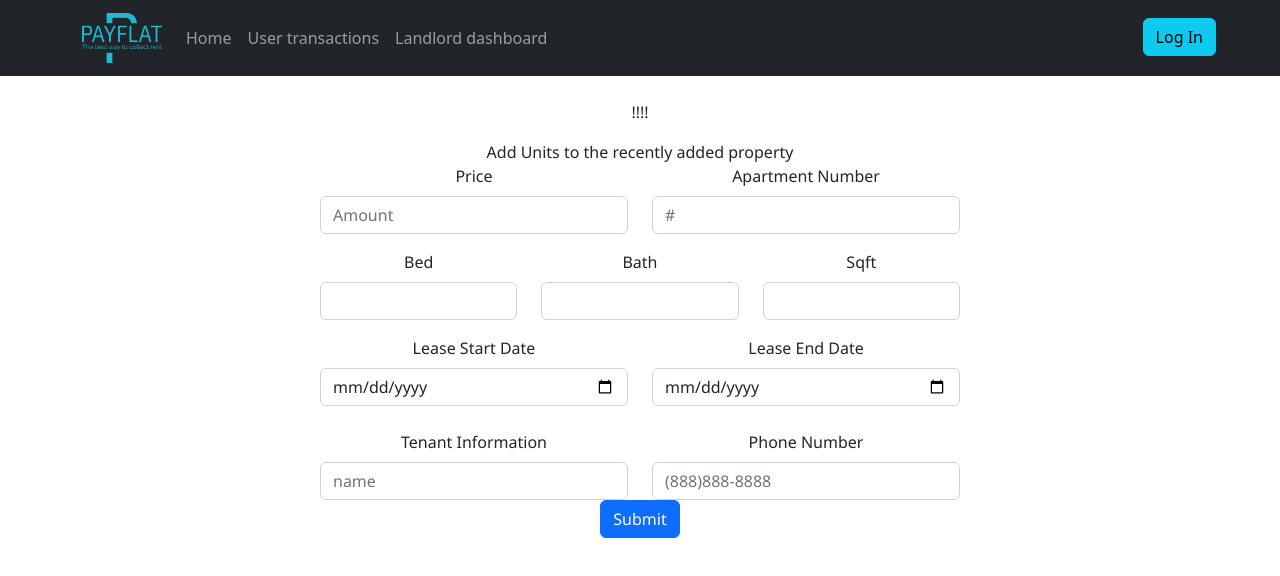
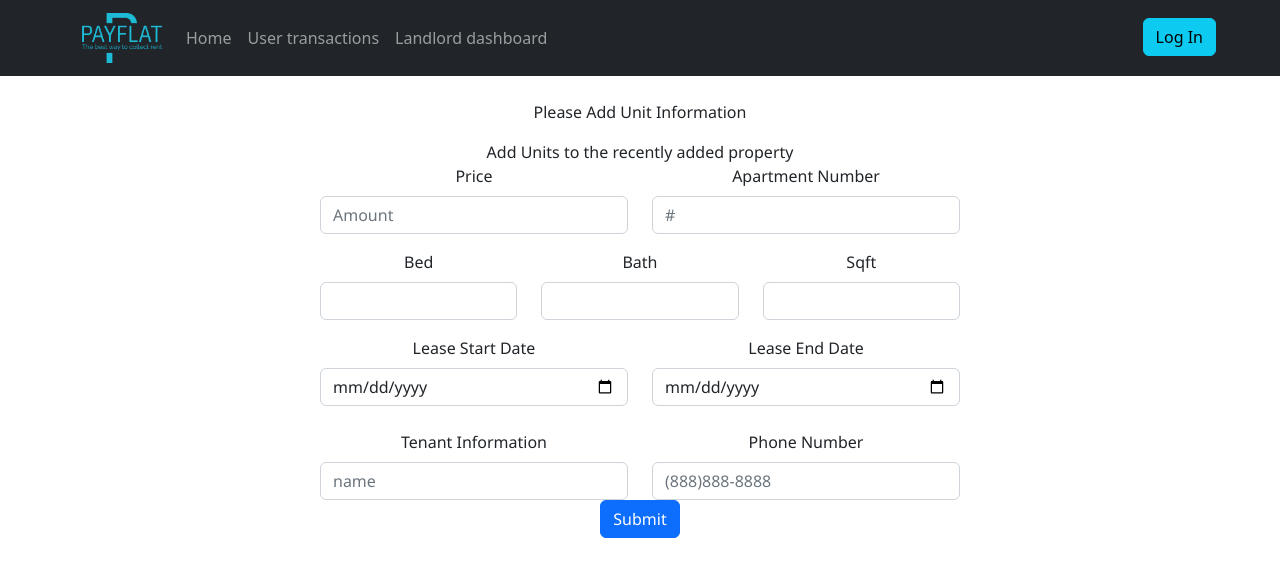
Before and after one commit to markdelgado/PayFlat, a React (Create React App) app in the folder client/: page /add-units in a window 1280 px wide. Shown: the top 576 px of the page. Built offline with nearby package versions, Linux system fonts and the light colour scheme.

Commit message:
fixed Add-units component

```diff
--- a/client/src/components/AddUnits.js
+++ b/client/src/components/AddUnits.js
@@ -38,6 +38,7 @@ console.log("test",submitProp)
             body: JSON.stringify(formData)
         })
         let res = await req.json()
+        navigate('/dashboard')
 
 
 
@@ -68,7 +69,8 @@ console.log("test",submitProp)
             <p>{console.log("form", formData)}</p>
             {/* <p>{console.log("landlord", landlord.id)}</p> */}
             <Form id='form-prop' onSubmit={handleSubmit}>
-                <p>{submitProp.id}!!!!</p>
+                {/* <p>{submitProp.id}!!!!</p> */}
+                <p>Please Add Unit Information</p>
                 <div>Add Units to the recently added property</div>
 
 
--- a/client/src/components/Dashboard.js
+++ b/client/src/components/Dashboard.js
@@ -82,7 +82,8 @@ const Dashboard = ({ property, setPatchUnit, setAddUnit , setSubmitProp}) => {
                 <Nav.Link href="/add-property">Add Property</Nav.Link>
                 {console.log(user, 'user')}
 
-                {/* <Button id='add-prop-btn' variant='success' onclick={() => navigate('/add-property') } >Add Properties</Button> */}
+                <Button id='add-prop-btn' variant='outline-info' onClick={({user}) => navigate('/add-property') } >Add Properties</Button>
+                {/* <Button id='add-prop-btn' variant='success' onClick={() => console.log(user) } >Add Properties</Button> */}
             </div>
 
         </div>
```
